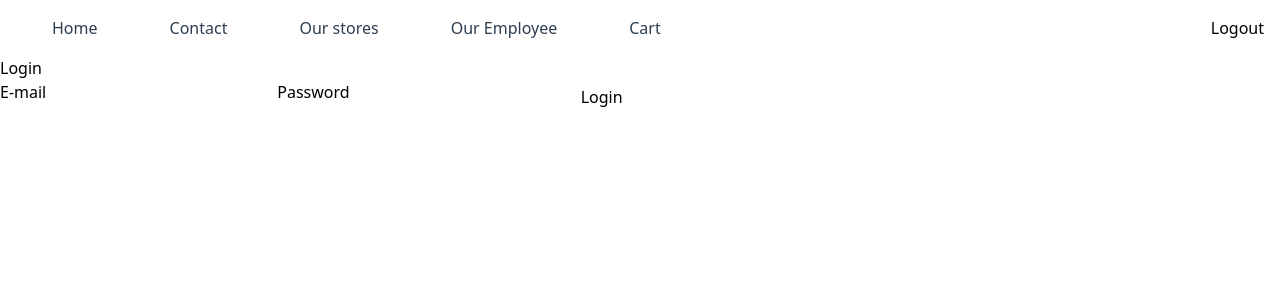
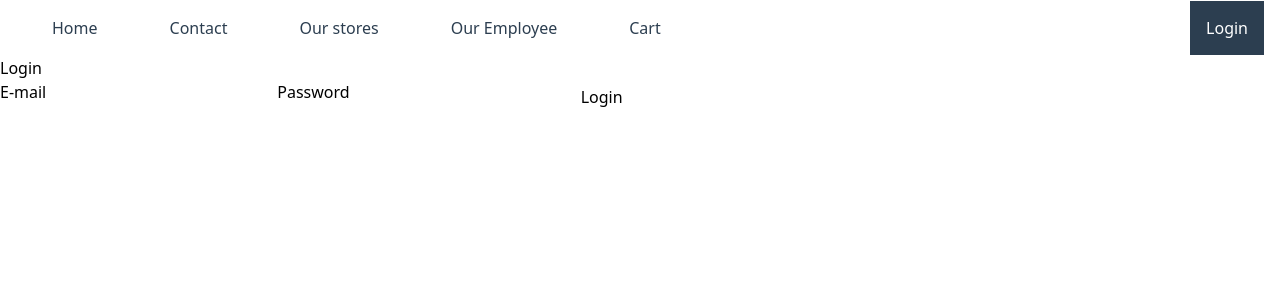
Before and after one commit to sa3dev/shoesMe, a Vue app: page /login in a window 1280 px wide. Shown: the top 300 px of the page. Built offline with nearby package versions, Linux system fonts and the light colour scheme.

Commit message:
update store cart and product

```diff
--- a/src/App.vue
+++ b/src/App.vue
@@ -1,35 +1,17 @@
 <script lang="ts">
-import { RouterLink, RouterView } from 'vue-router'
-import { mapState } from 'pinia'
 import { useCartStore } from './stores/cart'
-
-// export default {
-//   data() {
-//     return {
-//       show: true,
-//     }
-//   },
-//   methods: {
-//     getCart() {
-//       mapState(useCartStore , ["getStatusCart"])
-//     },
-//     nummberofItemsSelectedToSpan() {
-//       mapState(useCartStore , ["getNumberOfItems"])
-//     }
-//   },
-// }
 
 export default {
   setup() {
-    const cartStore = useCartStore
+    const cartStore = useCartStore()
+    const itemsInCart = cartStore.numberOfItemsInCart
 
     return {
-      cartStore
+      cartStore,
+      itemsInCart
     }
   },
-  method: {
 
-  }
 }
 </script>
 
@@ -41,16 +23,10 @@ export default {
         <RouterLink class="m-5" activeClass="active " to="/contact">Contact</RouterLink>
         <RouterLink class="m-5" activeClass="active" to="/our-store">Our stores</RouterLink>
         <RouterLink class="m-5" activeClass="active" to="/employee">Our Employee</RouterLink>
-        <RouterLink class="m-5" activeClass="active" to="/cart">Cart</RouterLink>
+        <RouterLink class="m-5" activeClass="active" to="/cart">Cart </RouterLink>
       </nav>
       <div>
-        <RouterLink  activeClass="active" to="/login" v-if="this.show">Login</RouterLink>
-          <button v-else >
-            <span>
-              <i></i>
-              Logout
-            </span>
-          </button>
+        <RouterLink  activeClass="active" to="/login">Login</RouterLink>
       </div>
     </div>
   </header>
--- a/src/stores/cart.ts
+++ b/src/stores/cart.ts
@@ -1,16 +1,16 @@
 import { defineStore } from "pinia";
 
 export const useCartStore = defineStore({
-    id: 'id',
+    id: 'cart',
     state :()=>({
         numberOfItem: 0,
         cart: []
     }),
     getters: {
-        getNumberOfItems: (state) => {
-            return state.numberOfItem
-        }
-    },
+        numberOfItemsInCart: (state) => {
+            return state.cart.reduce(( acc , val ) => acc + val.numberOfItem, 0)
+        },
+      },
     actions: {
         addNumberOfItem() {
             if(this.numberOfItem <=0) return
--- a/tailwind.config.js
+++ b/tailwind.config.js
@@ -1,7 +1,7 @@
 module.exports = {
   content: [
-    "index.html",
-    "src/**/*.vue.js.ts.jsx.tsx"
+    "./index.html",
+    "./src/**/*.vue.js.ts.jsx.tsx"
   ],
   theme: {
     extend: {},
```
Also changed, not shown: src/views/HomeView.vue (line endings or trailing spaces).
